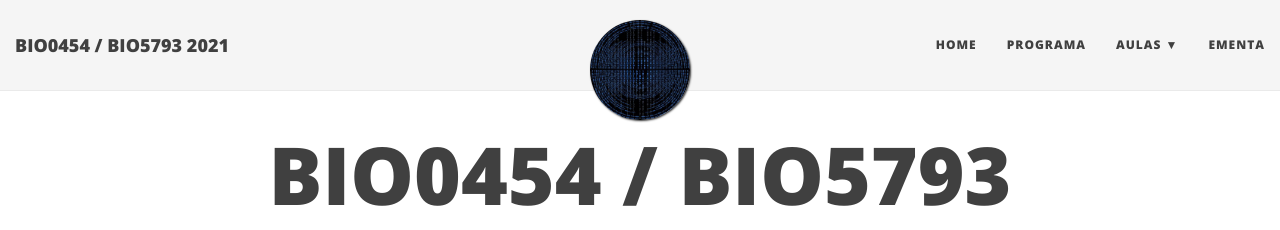
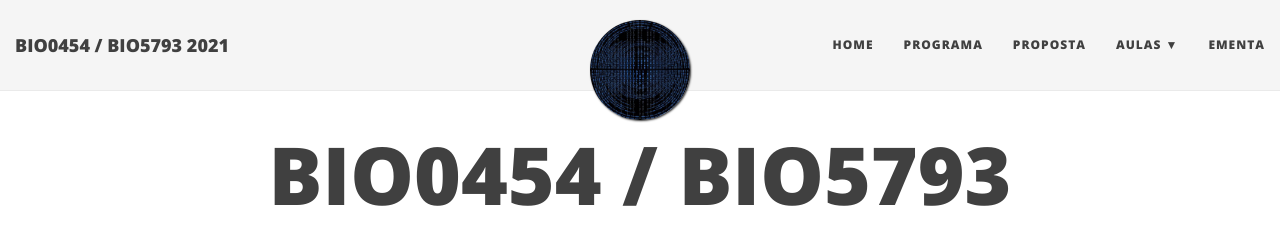
Before and after one commit to tttorres/introprog-copy, a Jekyll site: the page built from index.html, in a window 1280 px wide. Shown: the top 230 px of the page. Built offline with Jekyll 4.4.1, drawn with Linux system fonts in a browser that asks for light colours; nearby versions of some CDN libraries; the list of posts is cut into pages by our own code.

Commit message:
Update _config.yml

```diff
--- a/_config.yml
+++ b/_config.yml
@@ -25,6 +25,7 @@ description: Introdução à Programação de Computadores para Biologia
 navbar-links:
   Home: "index.html"
   Programa: "programa/"
+  Proposta: "proposta/"
   Aulas:
     - Aula01: "2021-08-19-Aula01/"
     - Aula02: "2021-08-26-Aula02/"
```
